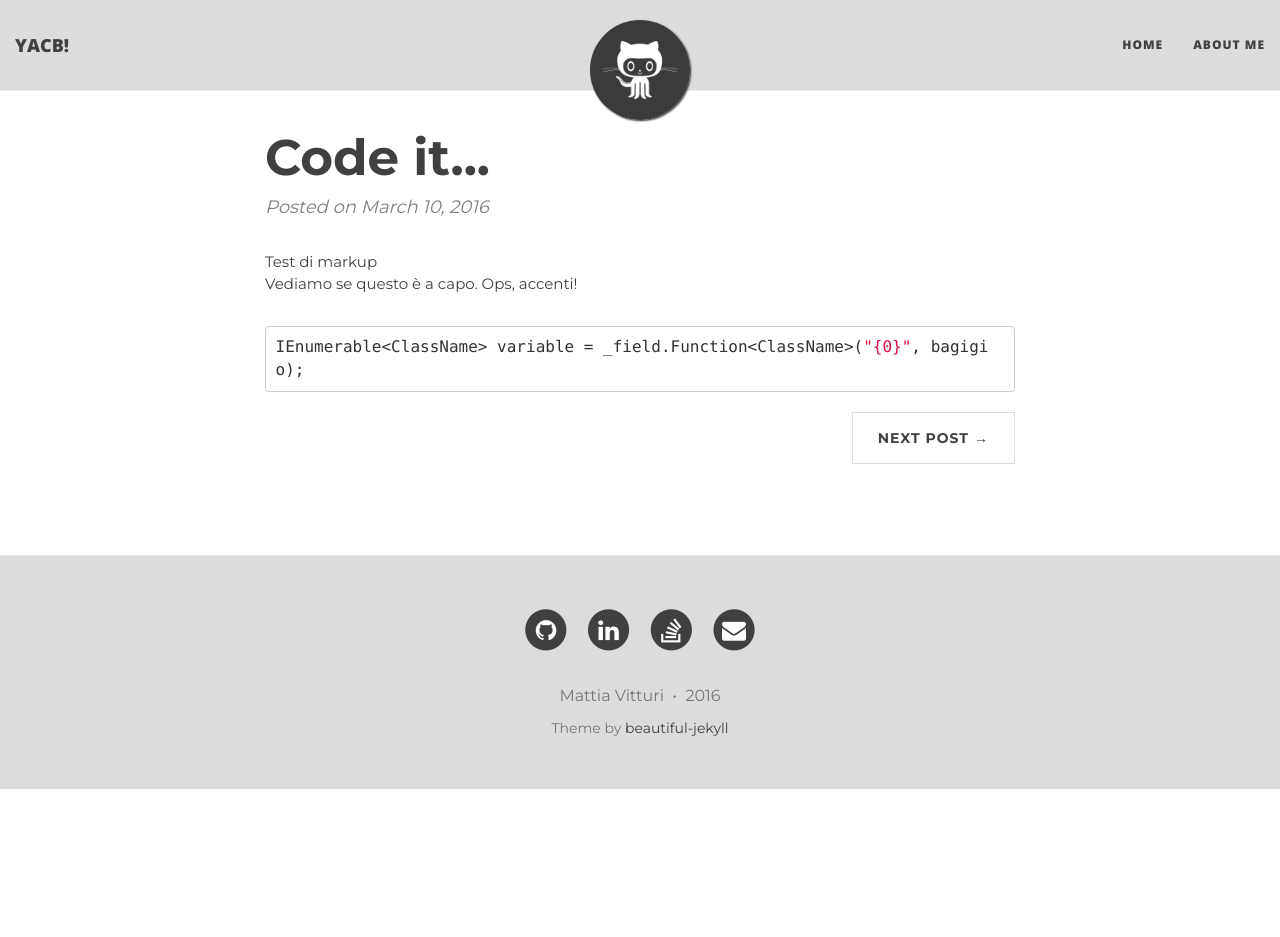
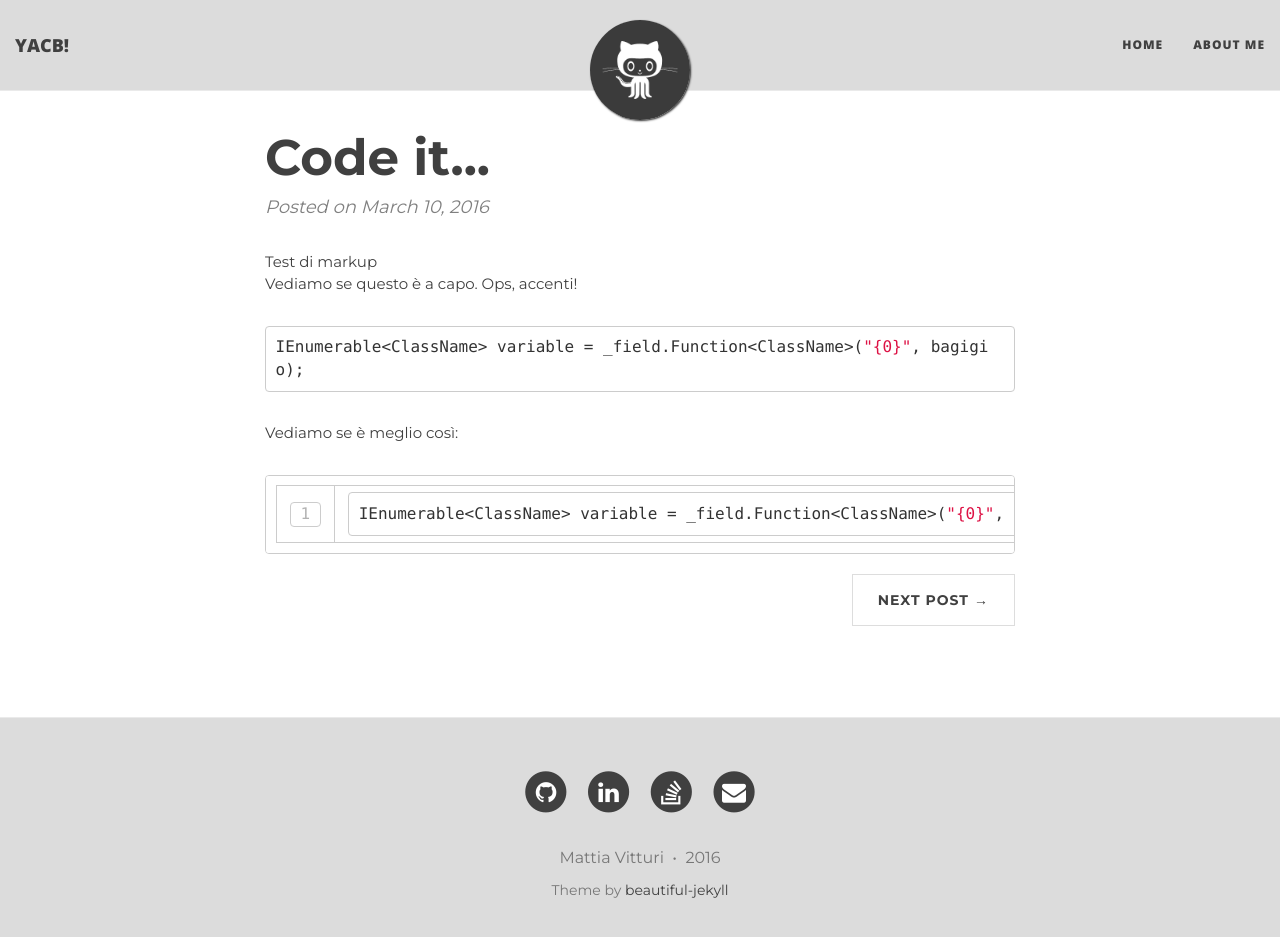
Before and after one commit to mvitturi/mvitturi.github.io, a Jekyll site: the page built from _posts/2016-03-10-Code-it.md, in a window 1280 px wide and 951 px high. Shown: the top 937 px of the window. Built offline with Jekyll 4.4.1, drawn with Linux system fonts in a browser that asks for light colours; nearby versions of some CDN libraries; comment, search, counter and statistics services are not loaded.

Commit message:
Test of highlighting with line numbers

````diff
--- a/_posts/2016-03-10-Code-it.md
+++ b/_posts/2016-03-10-Code-it.md
@@ -10,3 +10,9 @@ Vediamo se questo è a capo. Ops, accenti!
 ```cs
 IEnumerable<ClassName> variable = _field.Function<ClassName>("{0}", bagigio);
 ```
+
+Vediamo se è meglio così:
+
+{% highlight cs linenos %}
+IEnumerable<ClassName> variable = _field.Function<ClassName>("{0}", bagigio);
+{% endhighlight %}
````
